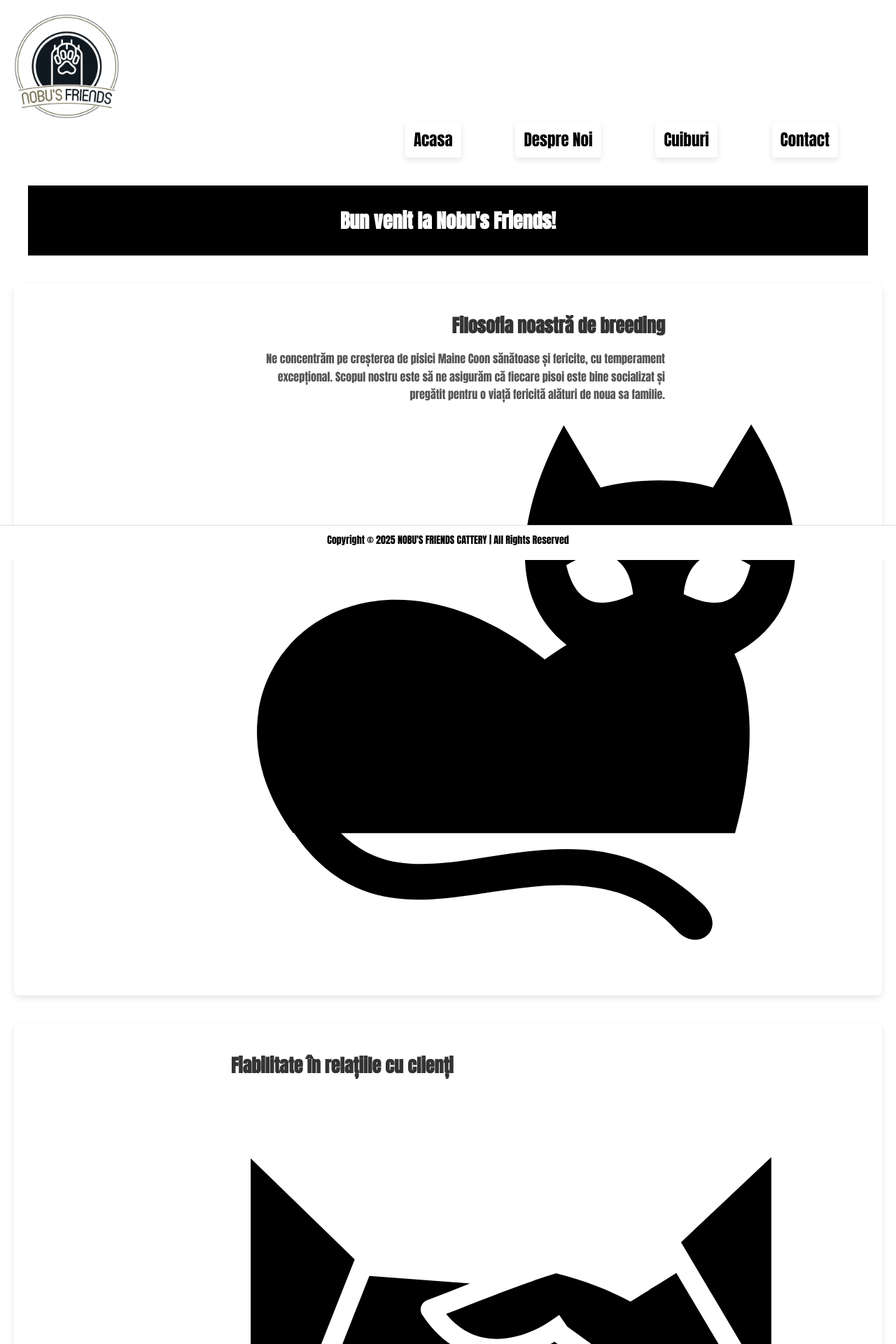
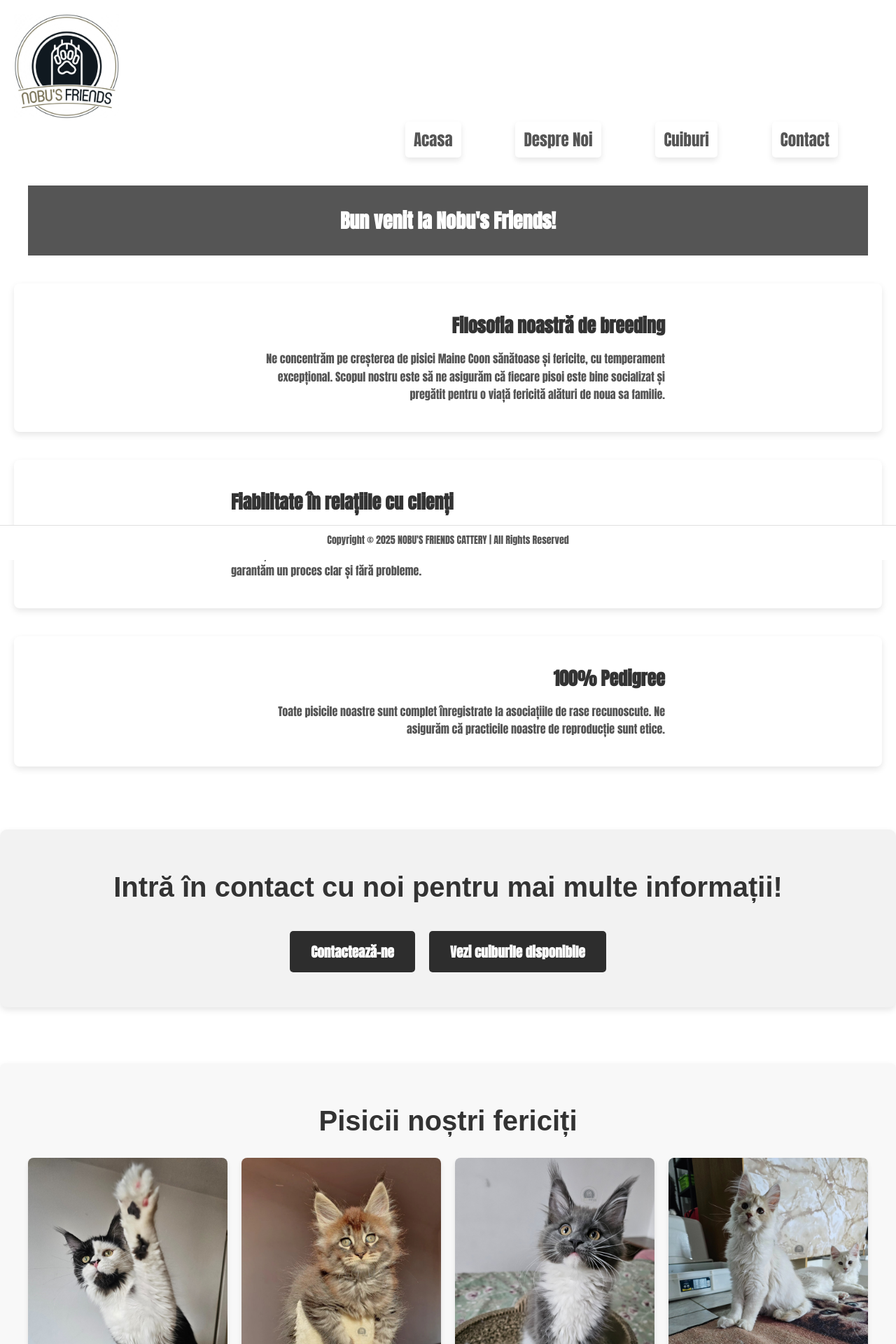
Before and after one commit to jeleanupaul98/Cattery, a Flask app: page / in a window 1280 px wide. Shown: the top 1920 px of the page at 70% size. Run offline with Flask 3, Linux system fonts and the light colour scheme; some web fonts are replaced.

Commit message:
changed colors + home page done

```diff
--- a/flask_app/static/index.css
+++ b/flask_app/static/index.css
@@ -64,7 +64,7 @@ header {
 
 /* Navigation Button Styling */
 .navbar-buttons-list li a {
-    color: black;
+    color: #555;
     text-decoration: none;
     padding: 8px 12px;
     font-size: 23px;
@@ -138,6 +138,7 @@ main {
     font-family: "Anton", sans-serif;
     font-size: 14px;
     margin: 0;
+    color: #555;
 }
 
 .page-title-container {
@@ -150,7 +151,7 @@ main {
     width: 100%; /* Use 100% width to take up all available space */
     max-width: 1200px; /* Optional: Set a max width to avoid large screens stretching too far */
     height: 100px;
-    background-color: black;
+    background-color: #555;
     display: flex;
     justify-content: center;
     align-items: center;
--- a/flask_app/templates/home.html
+++ b/flask_app/templates/home.html
@@ -9,10 +9,6 @@
         <h2>Filosofia noastră de breeding</h2>
         <div class="section-content-wrapper">
             <p>Ne concentrăm pe creșterea de pisici Maine Coon sănătoase și fericite, cu temperament excepțional. Scopul nostru este să ne asigurăm că fiecare pisoi este bine socializat și pregătit pentru o viață fericită alături de noua sa familie.</p>
-            <div class="section-icon">
-                <!-- Referencing local SVG file -->
-                <img src="{{ url_for('static', filename='images/catto-svgrepo-com.svg') }}" alt="Breeding Philosophy Icon" />
-            </div>
         </div>
     </div>
 </section>
@@ -22,10 +18,6 @@
     <div class="section-content">
         <h2>Fiabilitate în relațiile cu clienți</h2>
         <div class="section-content-wrapper">
-            <div class="section-icon">
-                <!-- Referencing local SVG file -->
-                <img src="{{ url_for('static', filename='images/shaking-hands-svgrepo-com.svg') }}" alt="Reliability Icon" />
-            </div>
             <p>Suntem dedicați să oferim servicii excelente clienților noștri. De la momentul în care întrebați despre un pisoi până în ziua în care noul vostru prieten felin ajunge acasă, garantăm un proces clar și fără probleme.</p>
         </div>
     </div>
@@ -37,10 +29,6 @@
         <h2>100% Pedigree</h2>
         <div class="section-content-wrapper">
             <p>Toate pisicile noastre sunt complet înregistrate la asociațiile de rase recunoscute. Ne asigurăm că practicile noastre de reproducție sunt etice.</p>
-            <div class="section-icon">
-                <!-- Referencing local SVG file -->
-                <img src="{{ url_for('static', filename='images/contract-view-line-svgrepo-com.svg') }}" alt="Legal Pedigree Icon" />
-            </div>
         </div>
     </div>
 </section>
```
